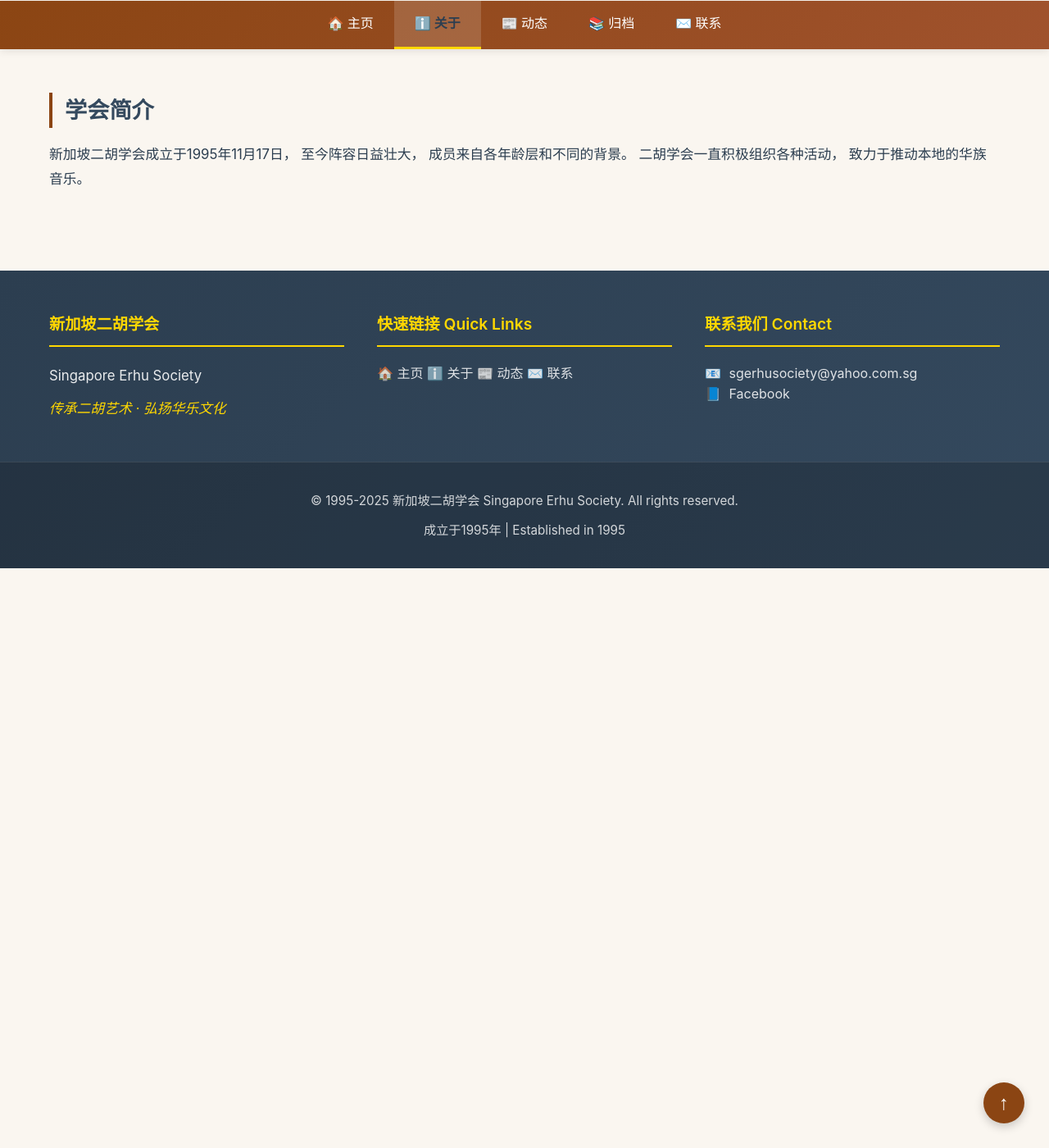
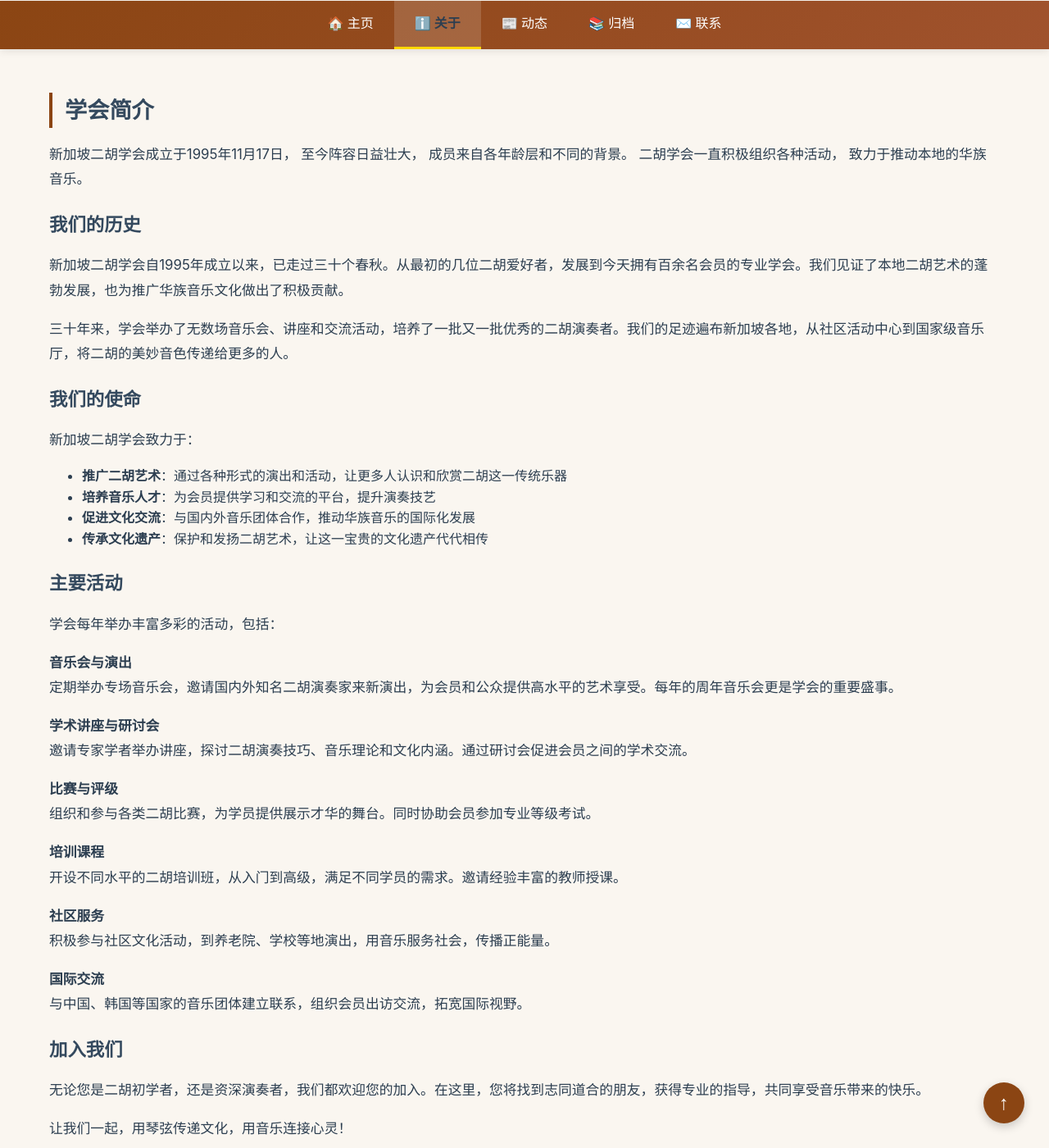
Before and after one commit to sgerhusociety/sgerhusociety.github.io, a Jekyll site: the page built from _about/intro.md, in a window 1280 px wide and 1400 px high, scrolled down 496 px. Shown: the whole window at 82% size. Built offline with Jekyll 4.4.1, drawn with Linux system fonts in a browser that asks for light colours.

Commit message:
feat: expand introduction and mission sections in about pages

```diff
--- a/_about/intro.md
+++ b/_about/intro.md
@@ -5,3 +5,46 @@ title: 学会简介
 ## 学会简介
 
 新加坡二胡学会成立于1995年11月17日， 至今阵容日益壮大， 成员来自各年龄层和不同的背景。 二胡学会一直积极组织各种活动， 致力于推动本地的华族音乐。
+
+### 我们的历史
+
+新加坡二胡学会自1995年成立以来，已走过三十个春秋。从最初的几位二胡爱好者，发展到今天拥有百余名会员的专业学会。我们见证了本地二胡艺术的蓬勃发展，也为推广华族音乐文化做出了积极贡献。
+
+三十年来，学会举办了无数场音乐会、讲座和交流活动，培养了一批又一批优秀的二胡演奏者。我们的足迹遍布新加坡各地，从社区活动中心到国家级音乐厅，将二胡的美妙音色传递给更多的人。
+
+### 我们的使命
+
+新加坡二胡学会致力于：
+
+- **推广二胡艺术**：通过各种形式的演出和活动，让更多人认识和欣赏二胡这一传统乐器
+- **培养音乐人才**：为会员提供学习和交流的平台，提升演奏技艺
+- **促进文化交流**：与国内外音乐团体合作，推动华族音乐的国际化发展
+- **传承文化遗产**：保护和发扬二胡艺术，让这一宝贵的文化遗产代代相传
+
+### 主要活动
+
+学会每年举办丰富多彩的活动，包括：
+
+**音乐会与演出**
+定期举办专场音乐会，邀请国内外知名二胡演奏家来新演出，为会员和公众提供高水平的艺术享受。每年的周年音乐会更是学会的重要盛事。
+
+**学术讲座与研讨会**
+邀请专家学者举办讲座，探讨二胡演奏技巧、音乐理论和文化内涵。通过研讨会促进会员之间的学术交流。
+
+**比赛与评级**
+组织和参与各类二胡比赛，为学员提供展示才华的舞台。同时协助会员参加专业等级考试。
+
+**培训课程**
+开设不同水平的二胡培训班，从入门到高级，满足不同学员的需求。邀请经验丰富的教师授课。
+
+**社区服务**
+积极参与社区文化活动，到养老院、学校等地演出，用音乐服务社会，传播正能量。
+
+**国际交流**
+与中国、韩国等国家的音乐团体建立联系，组织会员出访交流，拓宽国际视野。
+
+### 加入我们
+
+无论您是二胡初学者，还是资深演奏者，我们都欢迎您的加入。在这里，您将找到志同道合的朋友，获得专业的指导，共同享受音乐带来的快乐。
+
+让我们一起，用琴弦传递文化，用音乐连接心灵！
```
Also changed, not shown: _about/president.md (+1 -1 lines).
